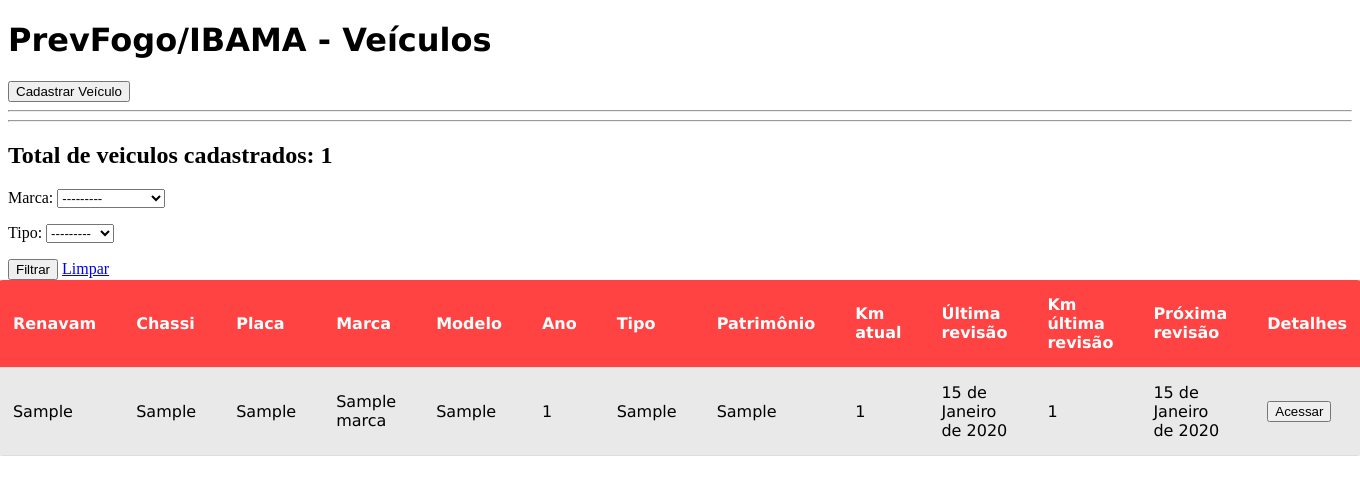
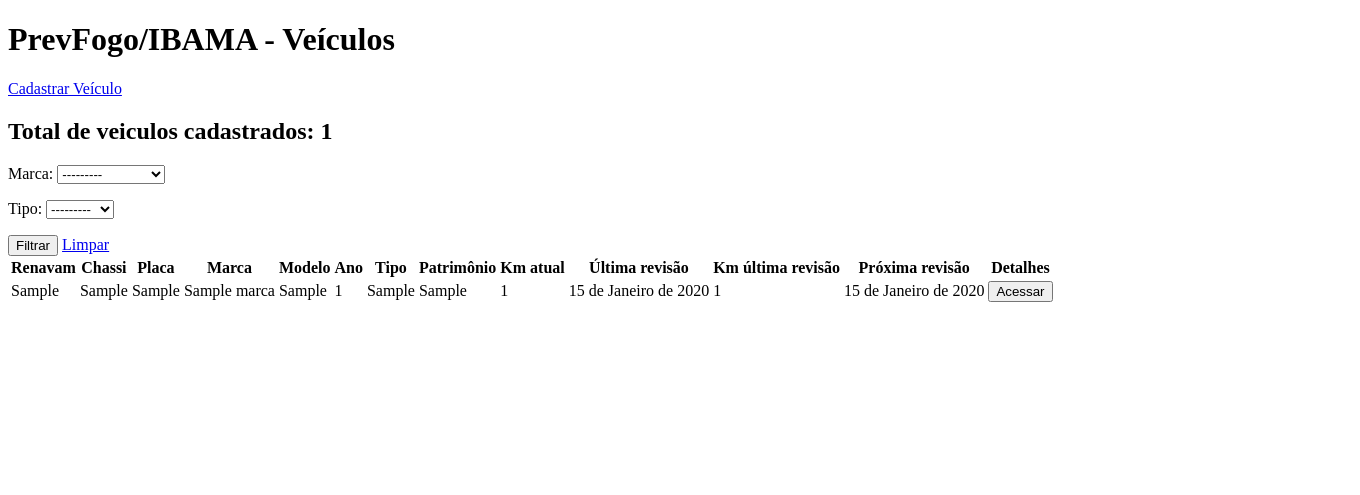
Before and after one commit to devkauacosta/prevfogo-system, a Django app: page /veiculos/ in a window 1360 px wide. Shown: the top 495 px of the page. Run offline with Django 5.2, Linux system fonts and the light colour scheme; tables that the repository leaves empty hold one stand-in row (values such as "Sample post"); parts of the project's set-up code (start-up, migrations or seed data) failed here and were passed over.

Commit message:
feat: add base.html

```diff
--- a/app/settings.py
+++ b/app/settings.py
@@ -57,7 +57,7 @@ ROOT_URLCONF = 'app.urls'
 TEMPLATES = [
     {
         'BACKEND': 'django.template.backends.django.DjangoTemplates',
-        'DIRS': [],
+        'DIRS': [BASE_DIR / 'templates'],
         'APP_DIRS': True,
         'OPTIONS': {
             'context_processors': [
--- a/frota_prevfogo/templates/delete_mv.html
+++ b/frota_prevfogo/templates/delete_mv.html
@@ -1,4 +1,5 @@
 {% block content %}
+{% extends 'base.html' %}
   <style>
     .buttons-container {
       display: flex;
--- a/frota_prevfogo/templates/delete_os.html
+++ b/frota_prevfogo/templates/delete_os.html
@@ -1,4 +1,5 @@
 {% block content %}
+{% extends 'base.html' %}
   <style>
     .buttons-container {
       display: flex;
--- a/frota_prevfogo/templates/delete_veiculo.html
+++ b/frota_prevfogo/templates/delete_veiculo.html
@@ -1,4 +1,5 @@
 {% block content %}
+{% extends 'base.html' %}
   <style>
     .buttons-container {
       display: flex;
--- a/frota_prevfogo/templates/detalhe_veiculo.html
+++ b/frota_prevfogo/templates/detalhe_veiculo.html
@@ -1,4 +1,5 @@
 {% load static %}
+{% extends 'base.html' %}
 <!DOCTYPE html>
 <html lang="en">
 <head>
--- a/frota_prevfogo/templates/form_veiculo.html
+++ b/frota_prevfogo/templates/form_veiculo.html
@@ -1,3 +1,5 @@
+{% extends 'base.html' %}
+
 <!DOCTYPE html>
 <html lang="en">
 <head>
@@ -6,6 +8,7 @@
     <title>Novo Veículo</title>
 </head>
 <body>
+{% block content %}
     <h2>Cadastrar Novo Veículo</h2>
 
     <form method="post" enctype="multipart/form-data">
@@ -81,5 +84,6 @@
         configurarAnexos('id_campo_mvs');
         configurarAnexos('id_campo_os');
         </script>
+{% endblock %}
 </body>
 </html>
--- a/frota_prevfogo/templates/veiculos.html
+++ b/frota_prevfogo/templates/veiculos.html
@@ -1,58 +1,10 @@
-<!DOCTYPE html>
-<html lang="en">
+{% extends 'base.html' %}
+
 <head>
-    <meta charset="UTF-8">
-    <meta name="viewport" content="width=device-width, initial-scale=1.0">
     <title>Veiculos</title>
-    <style>
-        main {
-            min-width: 100vh;
-            background-color: #fbfbfb;
-            margin: 0;
-            padding: 0;
-            font-family: 'Verdana';
-            display: flex;
-            align-items: center;
-            justify-content: center;
-        }
-        table {
-            width: 80%;
-            border-radius: 10px;
-            border-collapse: collapse;
-            overflow: hidden;
-        }
-        th,
-        td {
-            padding: 15px 20px;
-            text-align: left;
-            border-bottom: 1px solid #ddd;
-        }
-        th {
-            background-color: #ff4242;
-            color: white;
-        }
-        tr {
-            background-color: #f3f3f3;
-        }
-        tr:hover {
-            background-color: #f1f1f1;
-        }
-        tr:nth-child(odd) {
-            background-color: #e9e9e9;
-        }
-        h1 {
-            font-family: Verdana, Geneva, Tahoma, sans-serif;
-        }
-    </style>
 </head>
 <body>
     {% block content %}
-    <h1>PrevFogo/IBAMA - Veículos</h1>
-    <a href="{% url 'veiculo_novo' %}">
-        <button type="button">Cadastrar Veículo</button>
-    </a>
-    <hr>
-    <hr>
     <h2>Total de veiculos cadastrados: {{ veiculos.count }}</h2>
     <form method="get">
         {{ filtro.form.as_p }}
--- /dev/null
+++ b/templates/base.html
@@ -0,0 +1,16 @@
+<!DOCTYPE html>
+<html lang="en">
+<head>
+    <meta charset="UTF-8">
+    <meta name="viewport" content="width=device-width, initial-scale=1.0">
+    <title>{% block title %}Frota PrevFogo/IBAMA{% endblock %}</title>
+</head>
+<body>
+
+    <h1>PrevFogo/IBAMA - Veículos</h1>
+    <a href="{% url 'veiculo_novo' %}">Cadastrar Veículo</a>
+
+    {% block content %}
+    {% endblock %}
+</body>
+</html>
```
